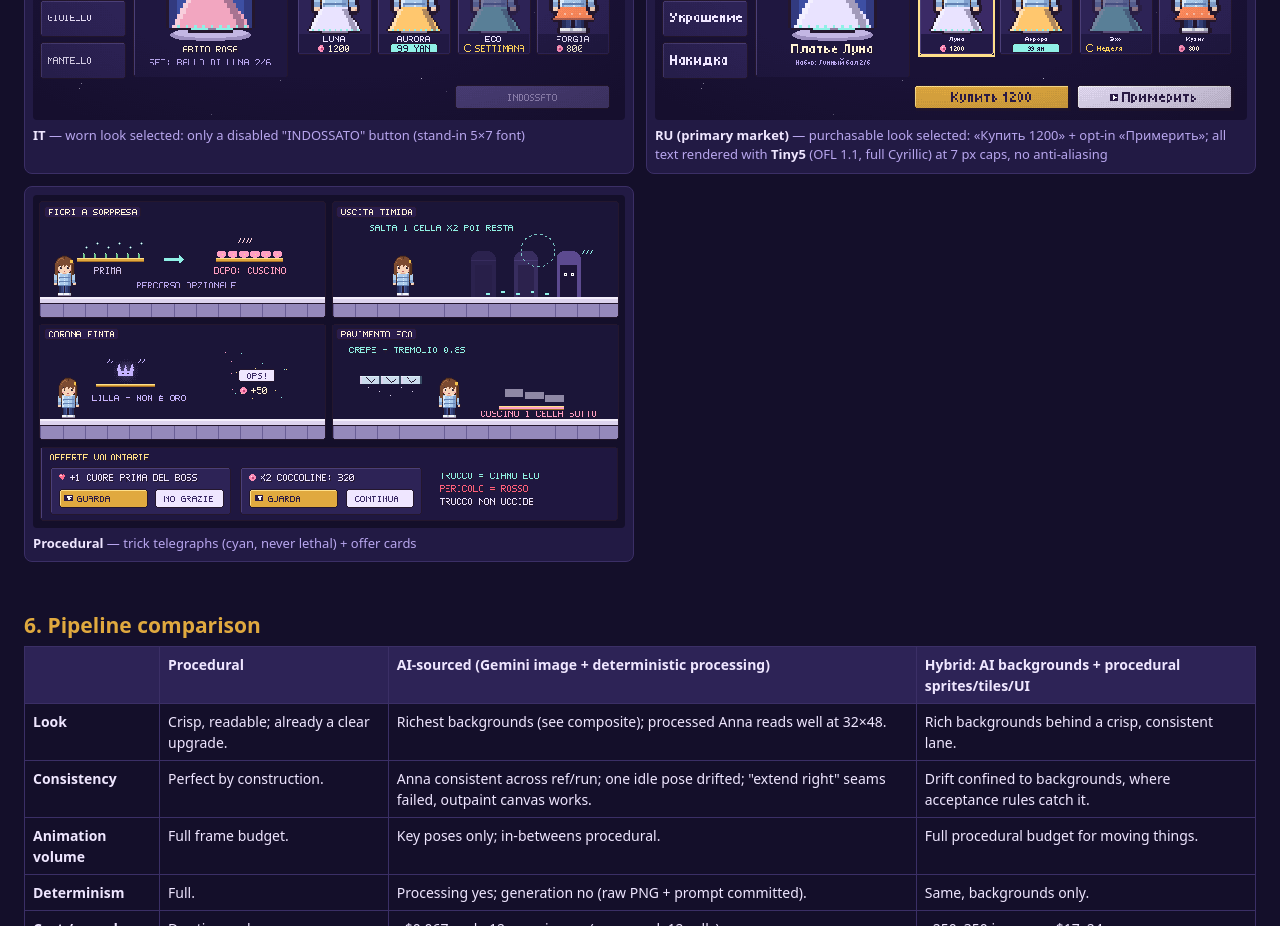
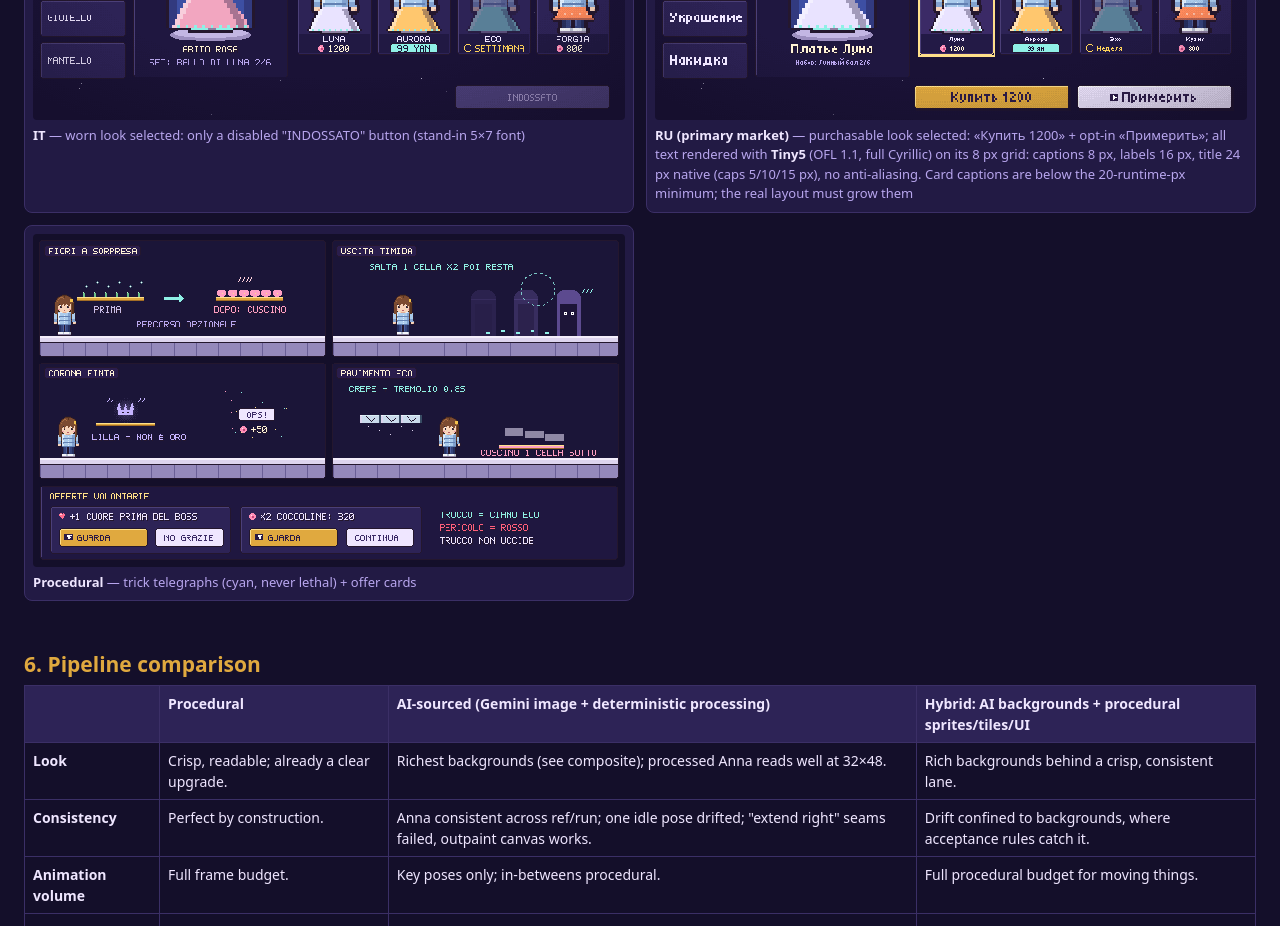
Before and after one commit to SamosGames/pixel-princess-platformer, a website: page docs/part2/art/review.html in a window 1280 px wide. Shown: the part 7980-8906 px from the top of the page. Drawn offline with Linux system fonts and the light colour scheme.

Commit message:
docs(part2): correct RU wardrobe caption to Tiny5 grid sizes
Co-Authored-By: Claude Opus 5 (1M context) <noreply@anthropic.com>

```diff
--- a/docs/part2/art/review.html
+++ b/docs/part2/art/review.html
@@ -146,7 +146,7 @@
   <h2>5. Wardrobe, shop and trick moments</h2>
   <div class="cols two">
     <figure><img src="mockup-wardrobe.png" alt="Wardrobe mockup, Italian"><figcaption><b>IT</b> — worn look selected: only a disabled "INDOSSATO" button (stand-in 5×7 font)</figcaption></figure>
-    <figure><img src="mockup-wardrobe-ru.png" alt="Wardrobe mockup, Russian"><figcaption><b>RU (primary market)</b> — purchasable look selected: «Купить 1200» + opt-in «Примерить»; all text rendered with <b>Tiny5</b> (OFL 1.1, full Cyrillic) at 7 px caps, no anti-aliasing</figcaption></figure>
+    <figure><img src="mockup-wardrobe-ru.png" alt="Wardrobe mockup, Russian"><figcaption><b>RU (primary market)</b> — purchasable look selected: «Купить 1200» + opt-in «Примерить»; all text rendered with <b>Tiny5</b> (OFL 1.1, full Cyrillic) on its 8 px grid: captions 8 px, labels 16 px, title 24 px native (caps 5/10/15 px), no anti-aliasing. Card captions are below the 20-runtime-px minimum; the real layout must grow them</figcaption></figure>
   </div>
   <div class="cols two" style="margin-top:12px">
     <figure><img src="mockup-tricks.png" alt="Trick telegraphs"><figcaption><b>Procedural</b> — trick telegraphs (cyan, never lethal) + offer cards</figcaption></figure>
```
